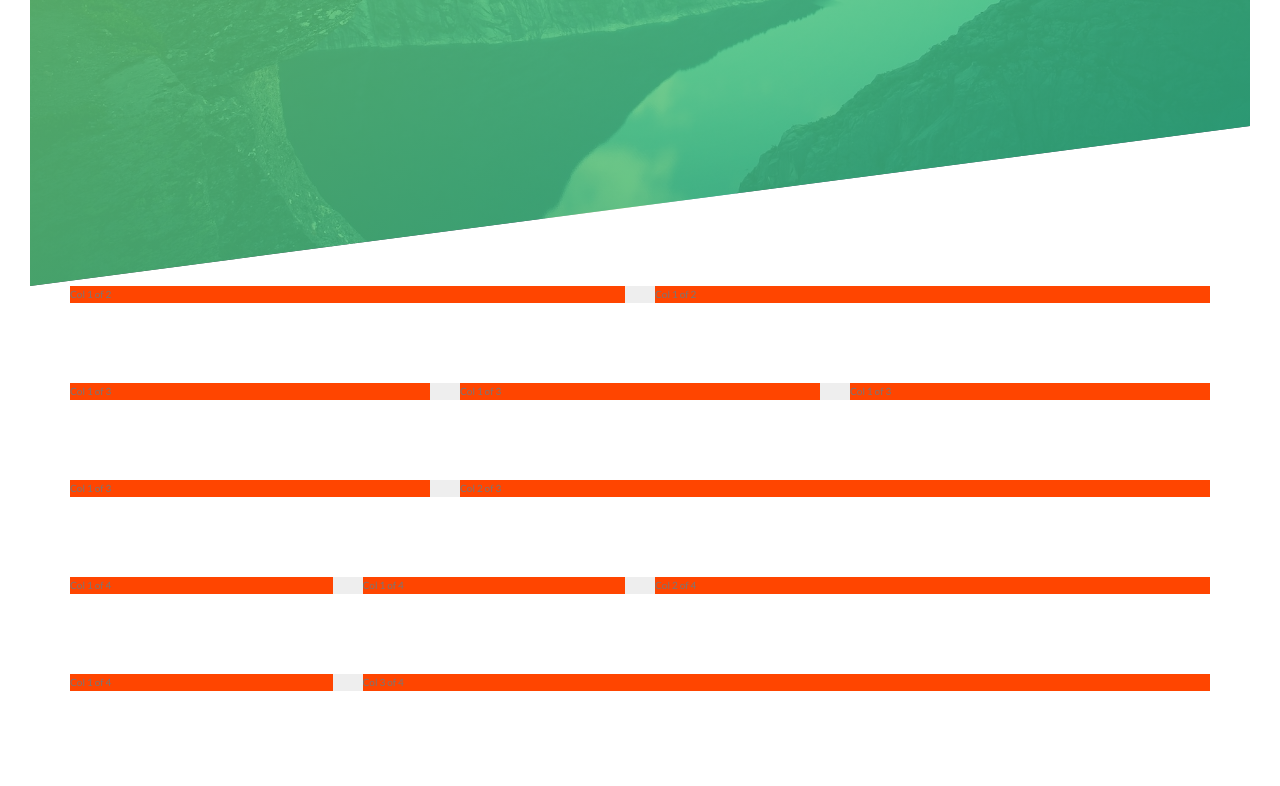
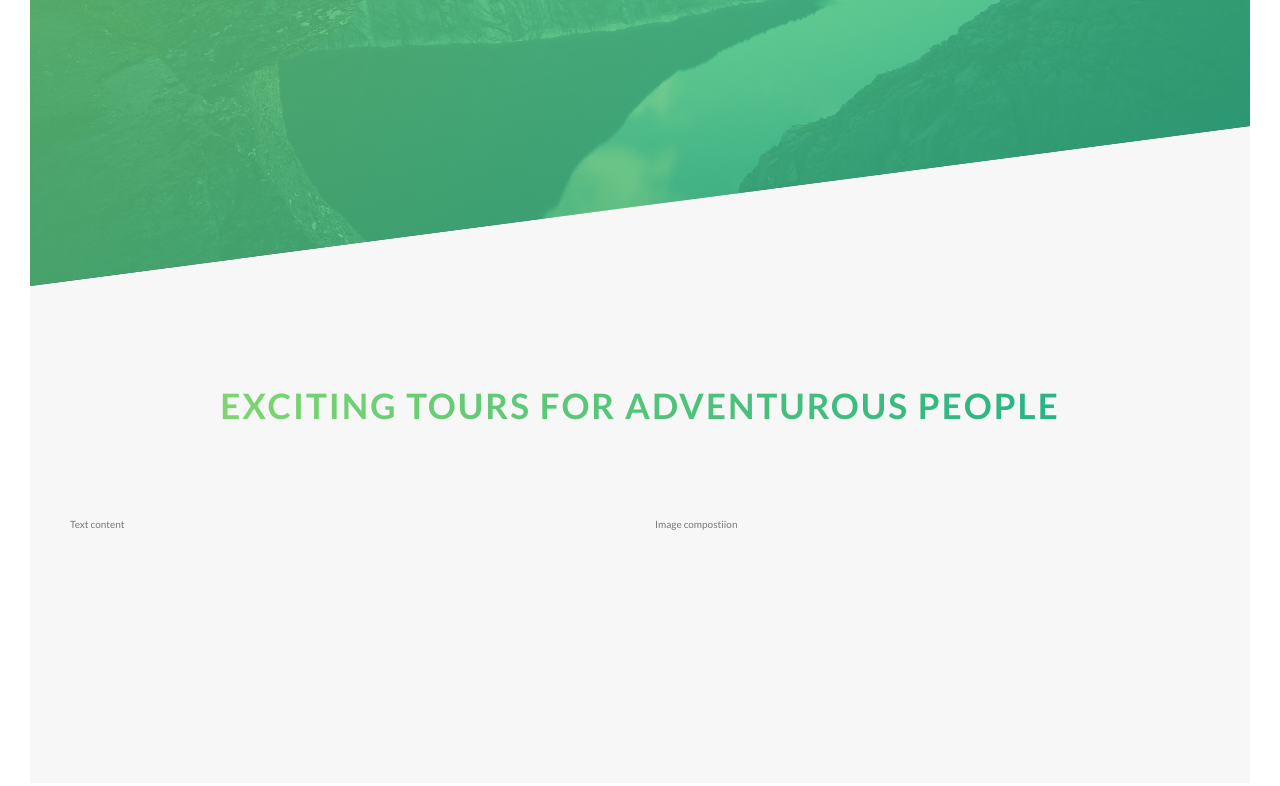
Before and after one commit to khonoridez/U-Sass, a website: page index.html in a window 1280 px wide. Shown: the part 504-1290 px from the top of the page. Before the commit the page ends 1225 px from the top, so only its background shows below. Drawn offline with Linux system fonts and the light colour scheme; files whose address does not match are found by name.

Commit message:
About page, secondary header, animation (skew)

```diff
--- a/index.html
+++ b/index.html
@@ -29,59 +29,21 @@
             </div>
         </header>
 
-        <section class="grid-test">
-            <div class="row">
-                <div class="col-1-of-2">
-                    Col 1 of 2
+        <main>
+            <section class="section-about">
+                <div class="u-center-text u-margin-bottom-8">
+                    <h2 class="heading-secondary">Exciting tours for adventurous people</h2>
                 </div>
-                <div class="col-1-of-2">
-                    Col 1 of 2
+
+                <div class="row">
+                    <div class="col-1-of-2">
+                        Text content
+                    </div>
+                    <div class="col-1-of-2">
+                        Image compostiion
+                    </div>
                 </div>
-            </div>
-
-            <div class="row">
-                <div class="col-1-of-3">
-                    Col 1 of 3
-                </div>
-                <div class="col-1-of-3">
-                    Col 1 of 3
-                </div>
-                <div class="col-1-of-3">
-                    Col 1 of 3
-                </div>
-            </div>
-
-            <div class="row">
-                <div class="col-1-of-3">
-                    Col 1 of 3
-                </div>
-                <div class="col-2-of-3">
-                    Col 2 of 3
-                </div>
-            </div>
-
-            <div class="row">
-                <div class="col-1-of-4">
-                    Col 1 of 4
-                </div>
-                <div class="col-1-of-4">
-                    Col 1 of 4
-                </div>
-                <div class="col-2-of-4">
-                    Col 2 of 4
-                </div>
-            </div>
-
-            <div class="row">
-                <div class="col-1-of-4">
-                    Col 1 of 4
-                </div>
-                <div class="col-3-of-4">
-                    Col 3 of 4
-                </div>
-            </div>
-
-        </section>
-
+            </section>
+        </main>
     </body>
 </html>
--- a/sass/abstracts/_variables.scss
+++ b/sass/abstracts/_variables.scss
@@ -2,6 +2,8 @@
 $color-primary: #55c57a;
 $color-primary-light: #7ed56f;
 $color-primary-dark: #28b485;
+
+$color-grey-light-1: #f7f7f7;
 
 $color-grey-dark: #777;
 $color-white: #fff;
--- a/sass/base/_typography.scss
+++ b/sass/base/_typography.scss
@@ -33,3 +33,23 @@ body {
         animation: moveInRight 1s ease-out;
     }
 }
+
+.heading-secondary {
+    font-size: 3.5rem;
+    text-transform: uppercase;
+    font-weight: 700;
+    background-image: linear-gradient(to right, $color-primary-light, $color-primary-dark);
+    display: inline-block;
+
+    -webkit-background-clip: text; // clip the gradient where the text sits
+    color: transparent;
+
+    letter-spacing: 2px; // leave it at pixels since it is too small to be relevant
+
+    transition: all .2s;
+
+    &:hover {
+        transform: skewY(2deg) skewX(15deg) scale(1.1);
+        text-shadow: .5rem 1rem 2rem rgba($color-black, .2);
+    }
+}
--- a/sass/base/_utilities.scss
+++ b/sass/base/_utilities.scss
@@ -0,0 +1,7 @@
+.u-center-text {
+    text-align: center;
+}
+
+.u-margin-bottom-8 {
+    margin-bottom: 8rem;
+}
--- a/sass/layout/_grid.scss
+++ b/sass/layout/_grid.scss
@@ -1,6 +1,5 @@
 .row {
     max-width: $grid-width;
-    background-color: #eee;
     margin: 0 auto;
 
     // apply styles except the last item
@@ -12,7 +11,6 @@
 
     // attributes - select all elements with attributes [...]
     [class^="col-"] {
-        background-color: orangered;
         float: left;
 
         &:not(:last-child) {
--- a/sass/pages/_home.scss
+++ b/sass/pages/_home.scss
@@ -0,0 +1,5 @@
+.section-about {
+    background-color: $color-grey-light-1;
+    padding: 25rem 0;
+    margin-top: -20vh; // coming from _header.scss 95vh - 75vh
+}
```
Also changed, not shown: css/style.css.
